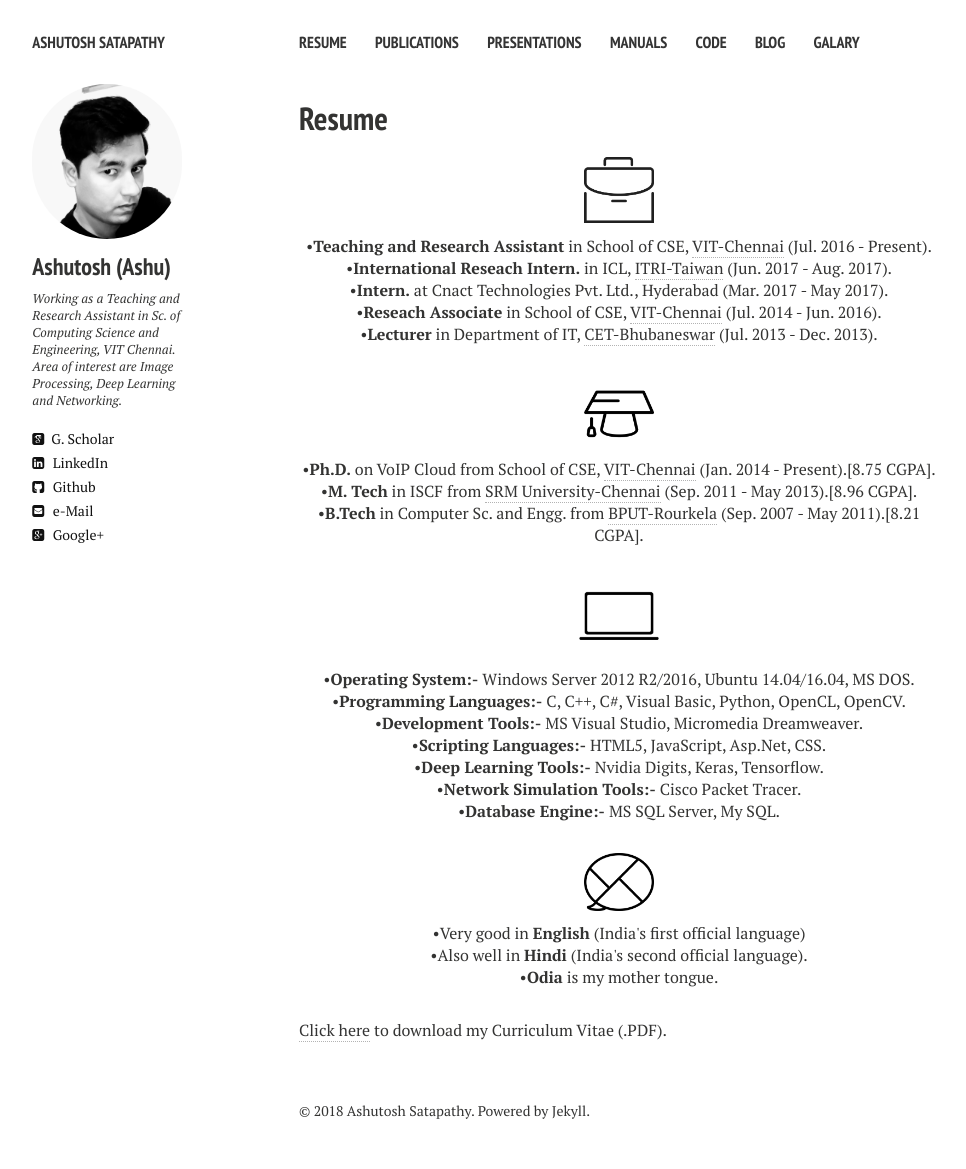
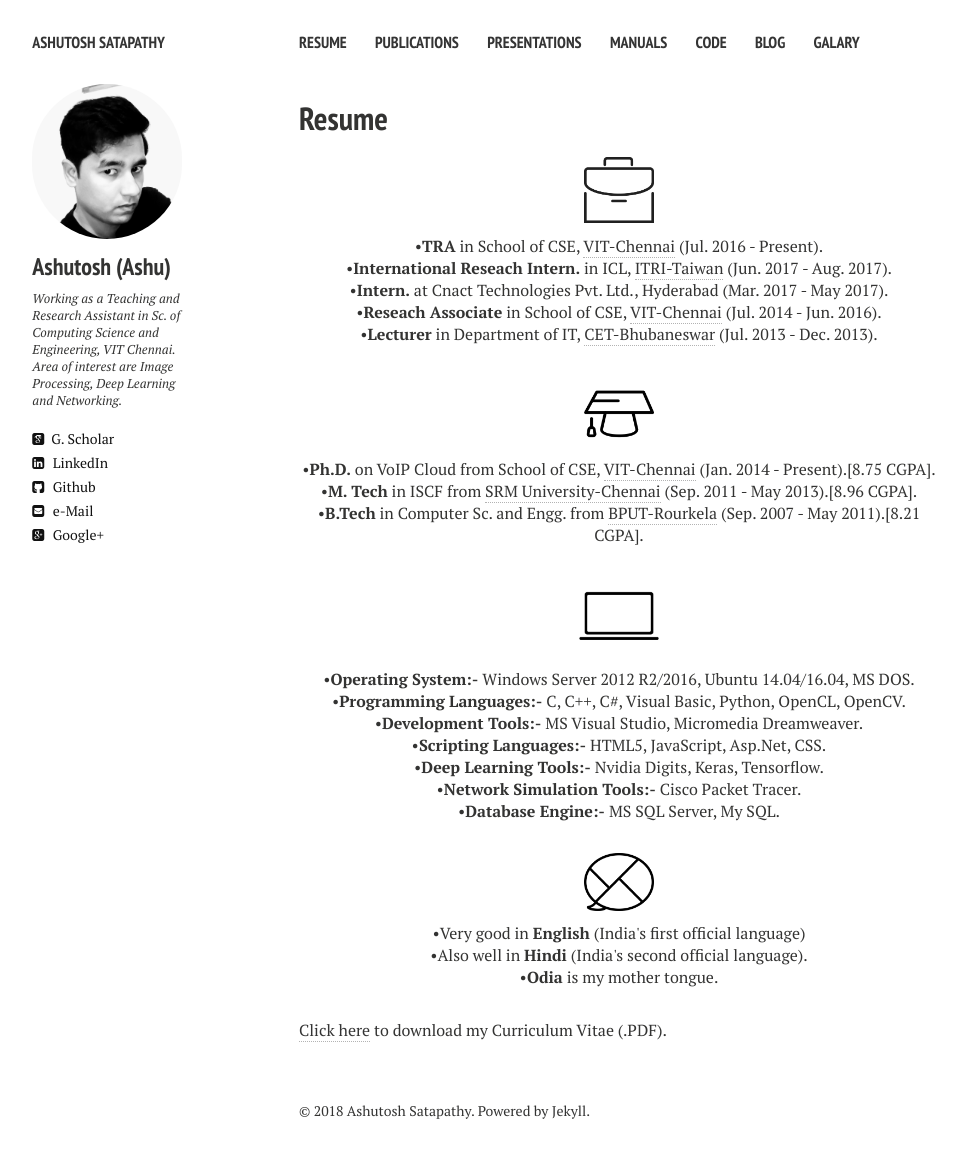
Before and after one commit to ashutoshsatapathy1990/ashutoshsatapathy1990.github.io, a Jekyll site: the page built from cv.md, in a window 1280 px wide. Shown: the whole page, without its empty margins (21-987 px from the left). Built offline with Jekyll 4.4.1, drawn with Linux system fonts in a browser that asks for light colours; nearby versions of some CDN libraries.

Commit message:
Update cv.html

```diff
--- a/_layouts/cv.html
+++ b/_layouts/cv.html
@@ -45,7 +45,7 @@
     <h1>{{ page.title }}</h1>
     <div class="article-wrap">
     <p align="center" class=bottom-small><img src="{{ site.url }}/images/CV/business.png" alt="Work Experience" width="70" height="70"></p>
-    <p align="center">&#8226<strong>Teaching and Research Assistant</strong> in School of CSE, <a href="http://chennai.vit.ac.in/" target="_blank">VIT-Chennai</a> (Jul. 2016 - Present).</p>
+    <p align="center">&#8226<strong>TRA</strong> in School of CSE, <a href="http://chennai.vit.ac.in/" target="_blank">VIT-Chennai</a> (Jul. 2016 - Present).</p>
     <p align="center">&#8226<strong>International Reseach Intern.</strong> in ICL, <a href="https://www.itri.org.tw/" target="_blank">ITRI-Taiwan</a> (Jun. 2017 - Aug. 2017).</p>
     <p align="center">&#8226<strong>Intern.</strong> at Cnact Technologies Pvt. Ltd., Hyderabad (Mar. 2017 - May 2017).</p>
     <p align="center">&#8226<strong>Reseach Associate</strong> in School of CSE, <a href="http://chennai.vit.ac.in/" target="_blank">VIT-Chennai</a> (Jul. 2014 - Jun. 2016).</p>
```
